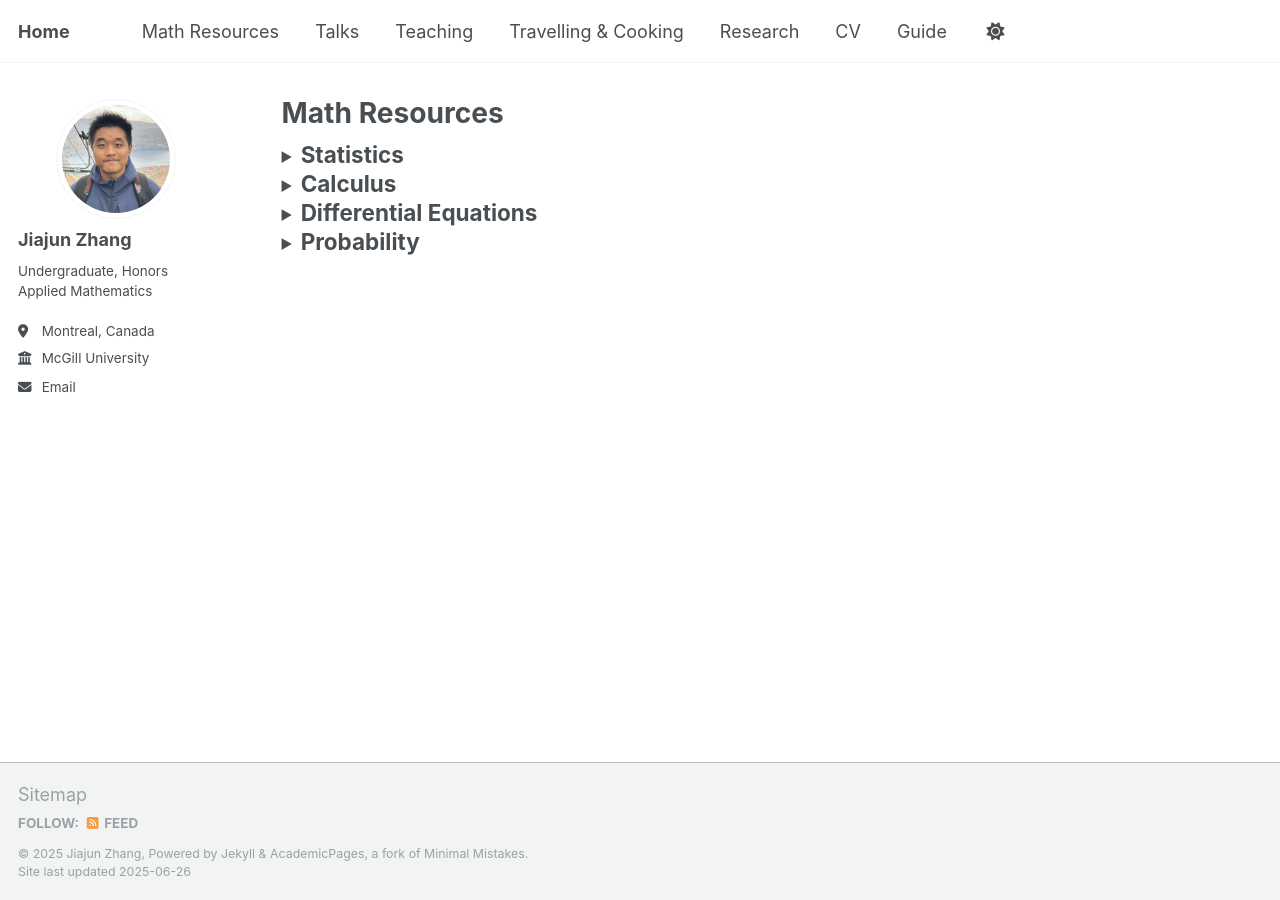
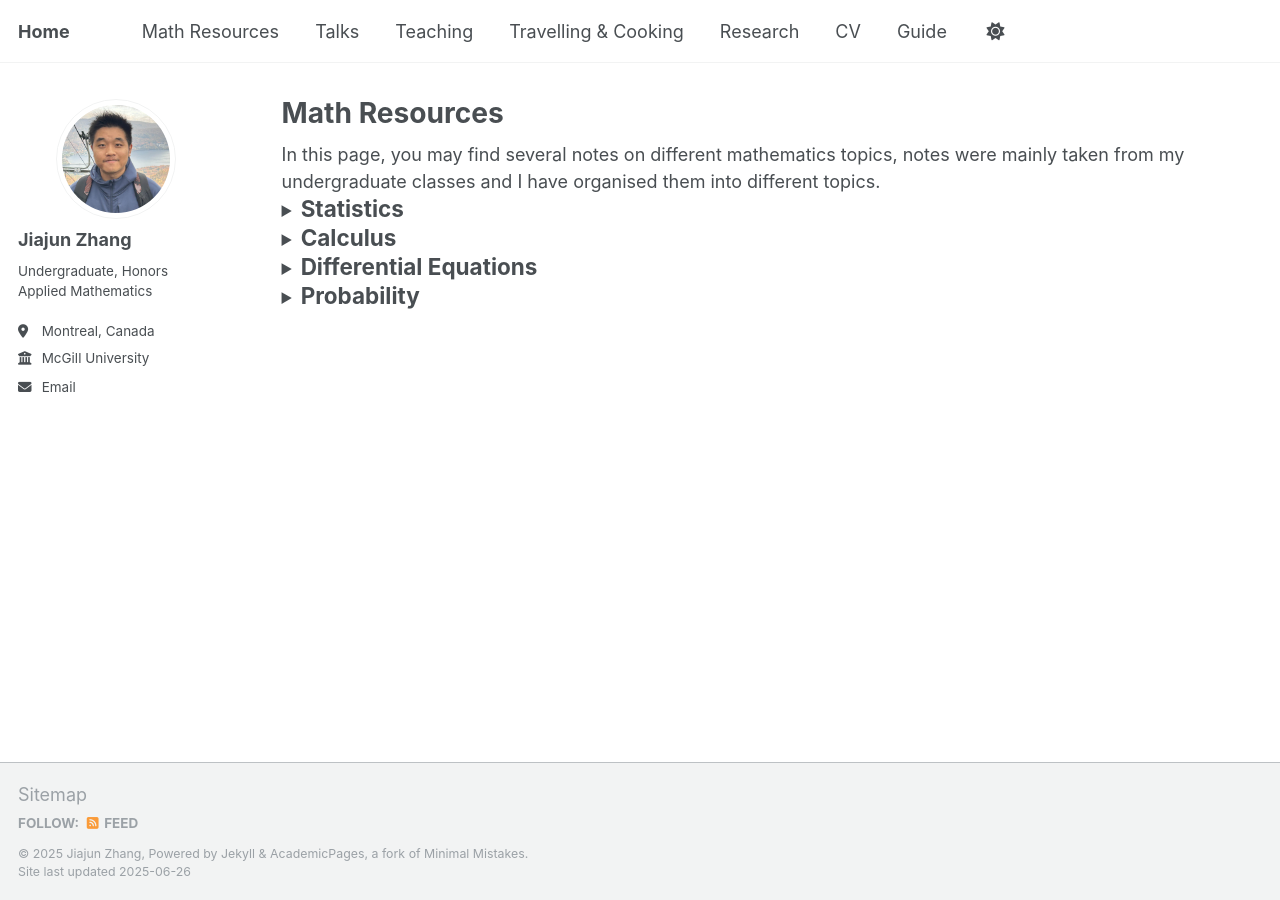
Before and after one commit to JohanssonRein/JohanssonRein.github.io, a Jekyll site: the page built from _pages/publications.html, in a window 1280 px wide. Built offline with Jekyll 4.4.1, drawn with Linux system fonts in a browser that asks for light colours.

Commit message:
Update publications.html

```diff
--- a/_pages/publications.html
+++ b/_pages/publications.html
@@ -5,7 +5,7 @@ permalink: /publications/
 author_profile: true
 ---
 
-
+In this page, you may find several notes on different mathematics topics, notes were mainly taken from my undergraduate classes and I have organised them into different topics.
 
 
 {% if site.author.googlescholar %}
```
